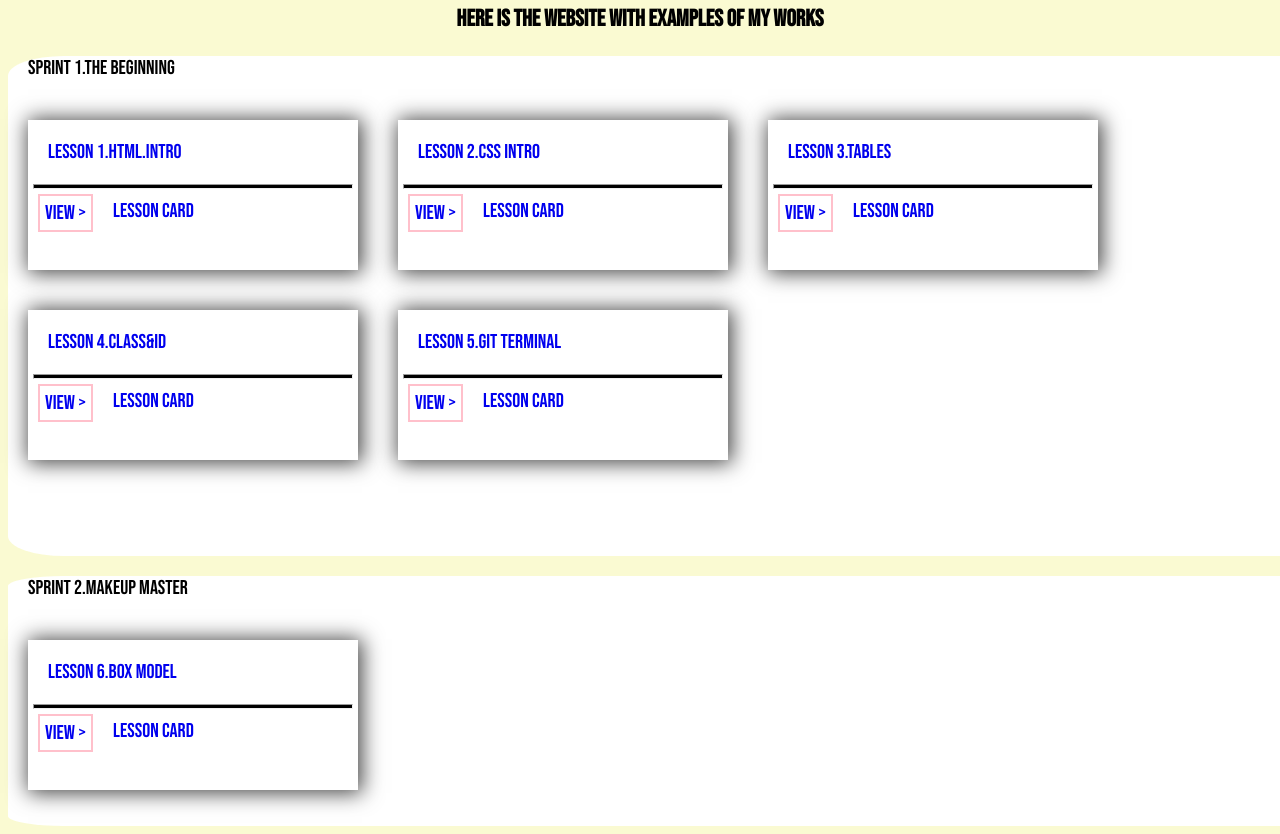
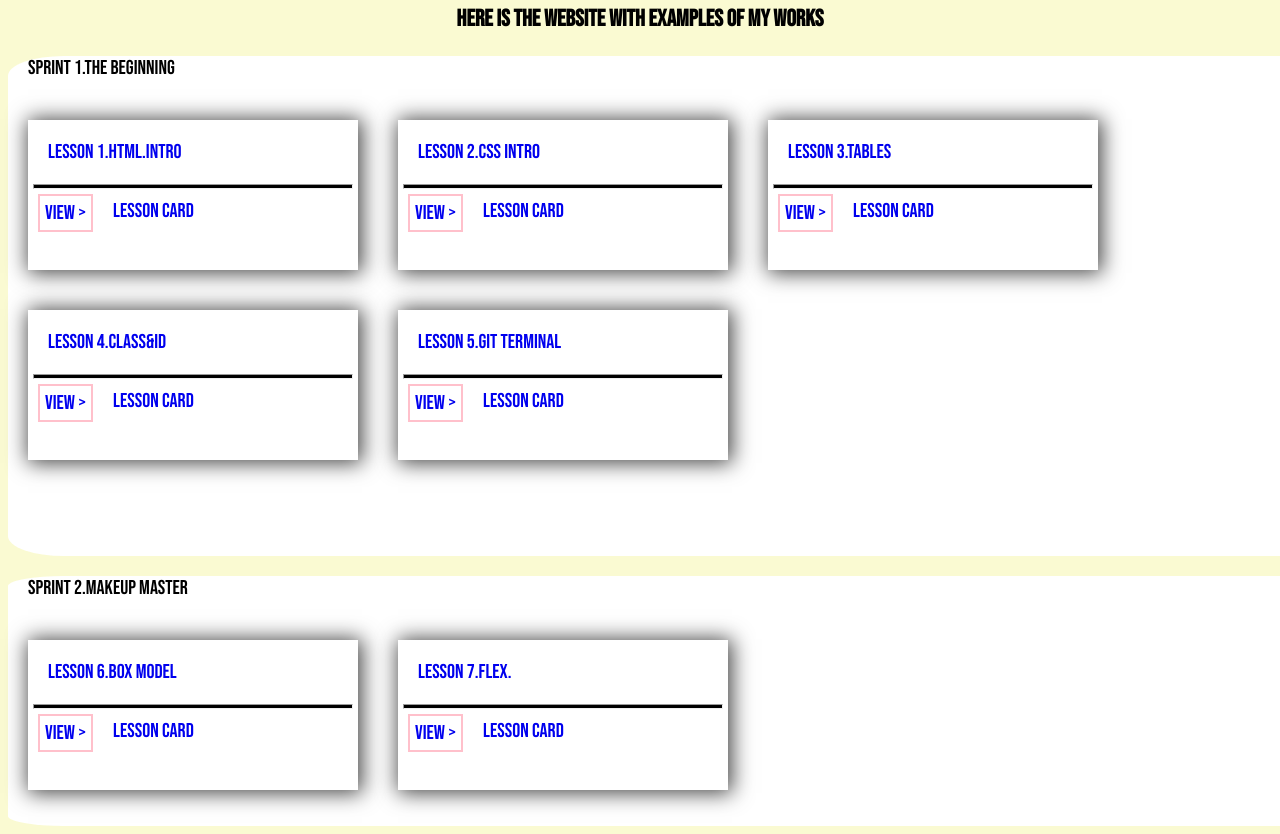
Before and after one commit to Ogur4iksnp/lesson666, a plain HTML site: page index.html in a window 1280 px wide. Shown: the part 97-931 px from the top of the page. Drawn offline with Linux system fonts and the light colour scheme.

Commit message:
second commit

```diff
--- a/index.html
+++ b/index.html
@@ -56,6 +56,12 @@
             <div class= "link">View ></div>
             <p class="text">Lesson card</p>
         </div>
+        <a href="https://ogur4iksnp.github.io/lesson7/"><div class="sub">
+            <p>Lesson 7.Flex.</p>
+            <hr>
+            <div class= "link">View ></div>
+            <p class="text">Lesson card</p>
+        </div>
     </a>
     </div>
 </body>
```
